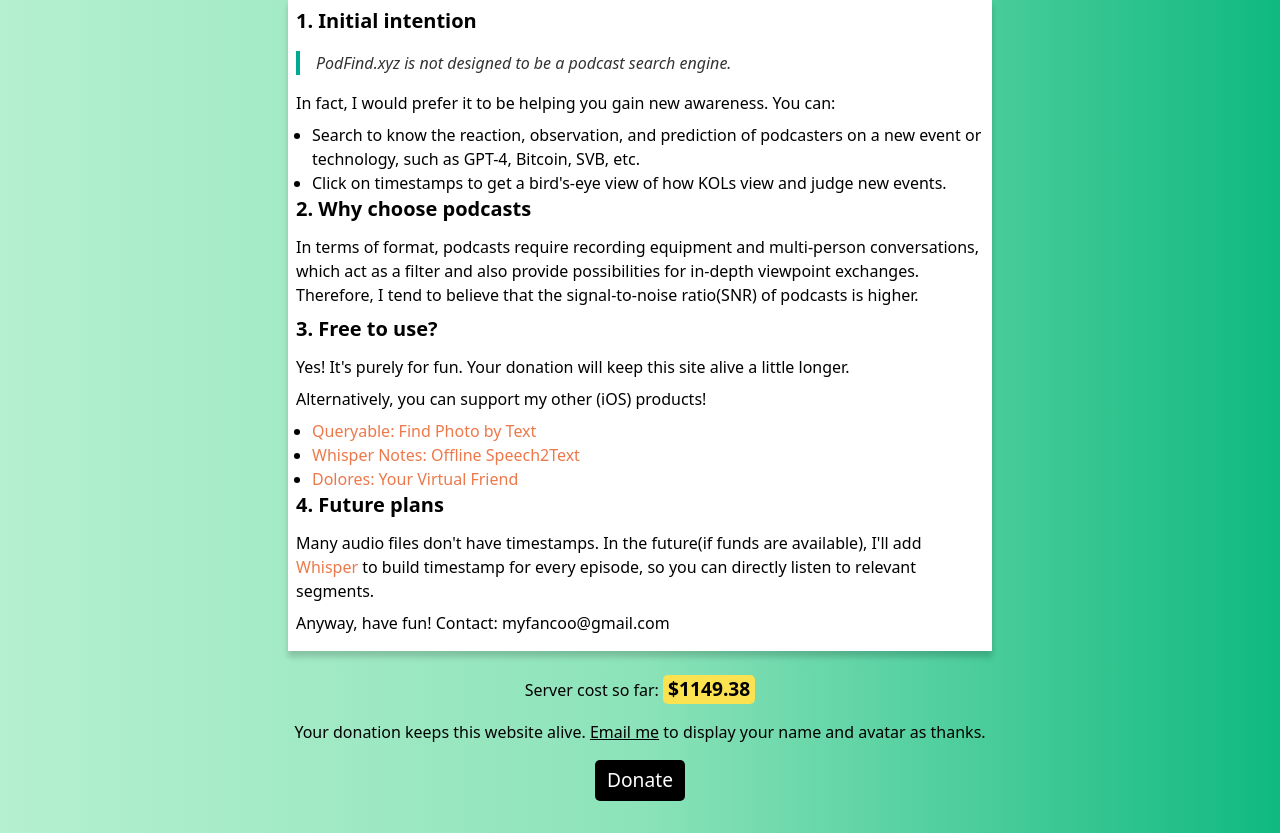
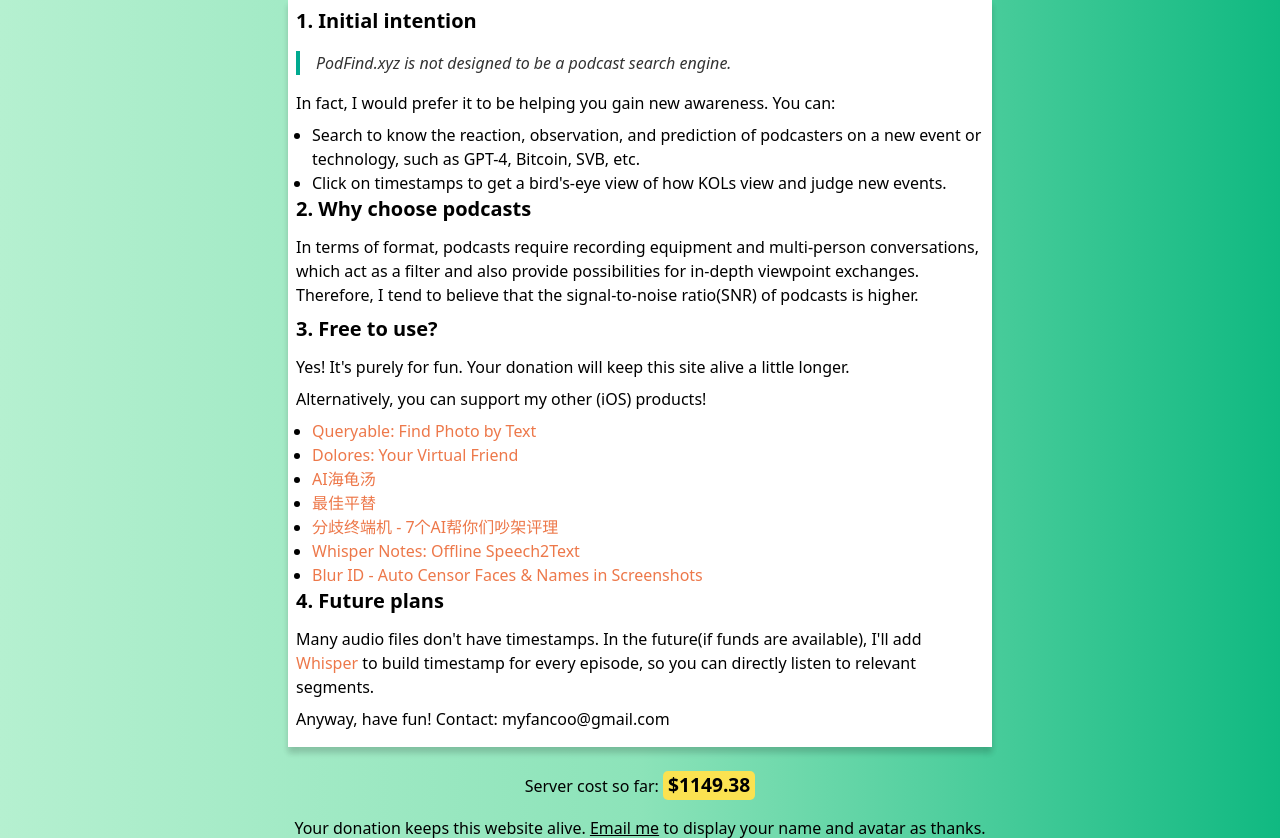
Before and after one commit to mazzzystar/PodFind, a Flask app: page /about in a window 1280 px wide. Shown: the part 97-935 px from the top of the page. Run offline with Flask 3, Linux system fonts and the light colour scheme; style sheets or scripts are compiled from the project's sources.

Commit message:
Update about.html

```diff
--- a/Web/templates/about.html
+++ b/Web/templates/about.html
@@ -149,8 +149,12 @@
         </p>
         <ul>
             <li><a href="https://queryable.app" style="color:#ED784A;">Queryable: Find Photo by Text</a></li>
-            <li><a href="https://apps.apple.com/us/app/id6447090616?platform=iphone" style="color:#ED784A;">Whisper Notes: Offline Speech2Text</a></li>
             <li><a href="https://dolores.app" style="color:#ED784A;">Dolores: Your Virtual Friend</a></li>
+            <li><a href="https://tanghenre.com" style="color:#ED784A;">AI海龟汤</a></li>
+            <li><a href="https://pingti.app" style="color:#ED784A;">最佳平替</a></li>
+            <li><a href="https://pingli.app" style="color:#ED784A;">分歧终端机 - 7个AI帮你们吵架评理</a></li>
+            <li><a href="https://whispernotes.app" style="color:#ED784A;">Whisper Notes: Offline Speech2Text</a></li>
+            <li><a href="https://www.blurid.app" style="color:#ED784A;">Blur ID - Auto Censor Faces & Names in Screenshots</a></li>
         </ul>
 
         <p></p>
```
